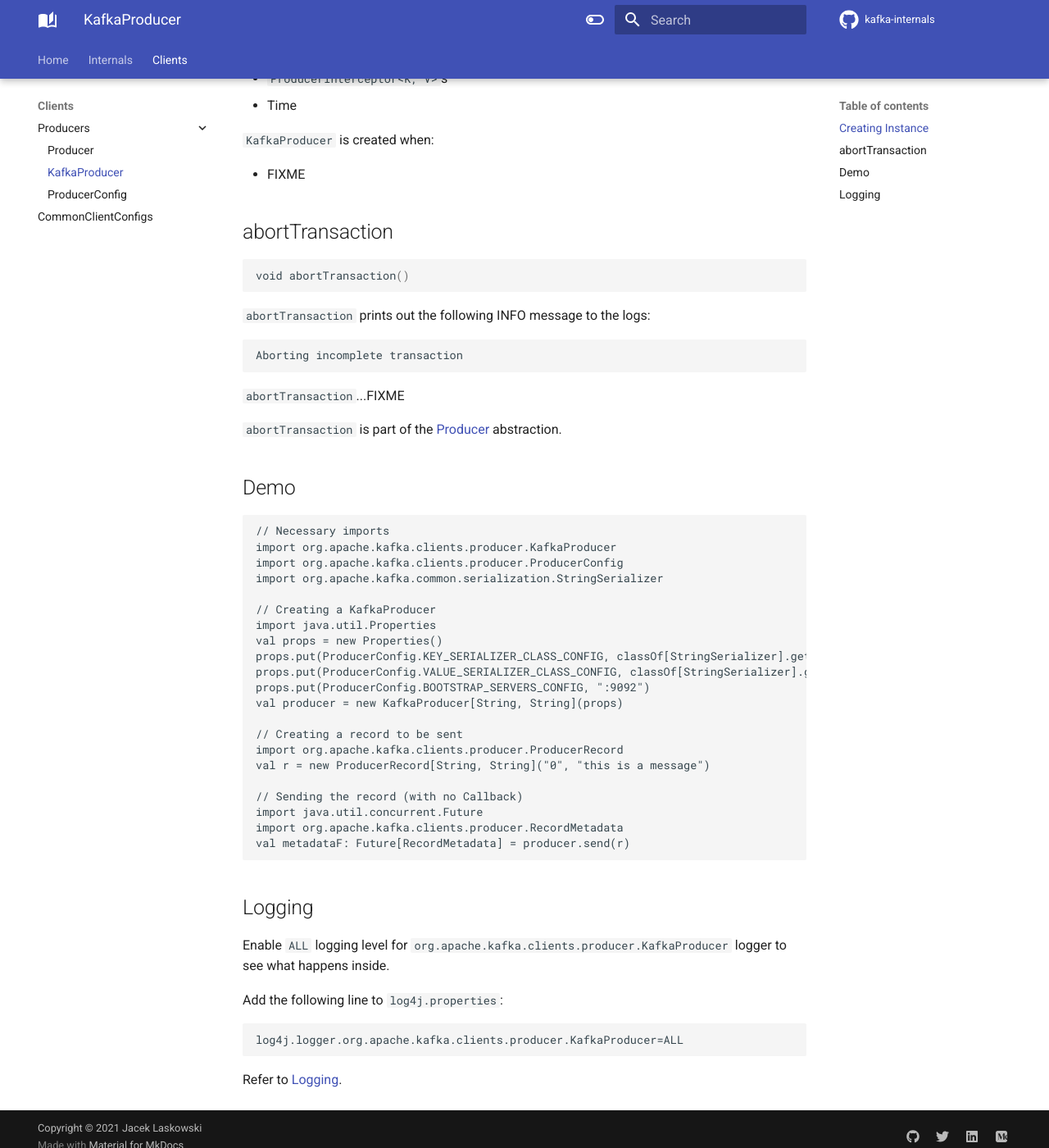
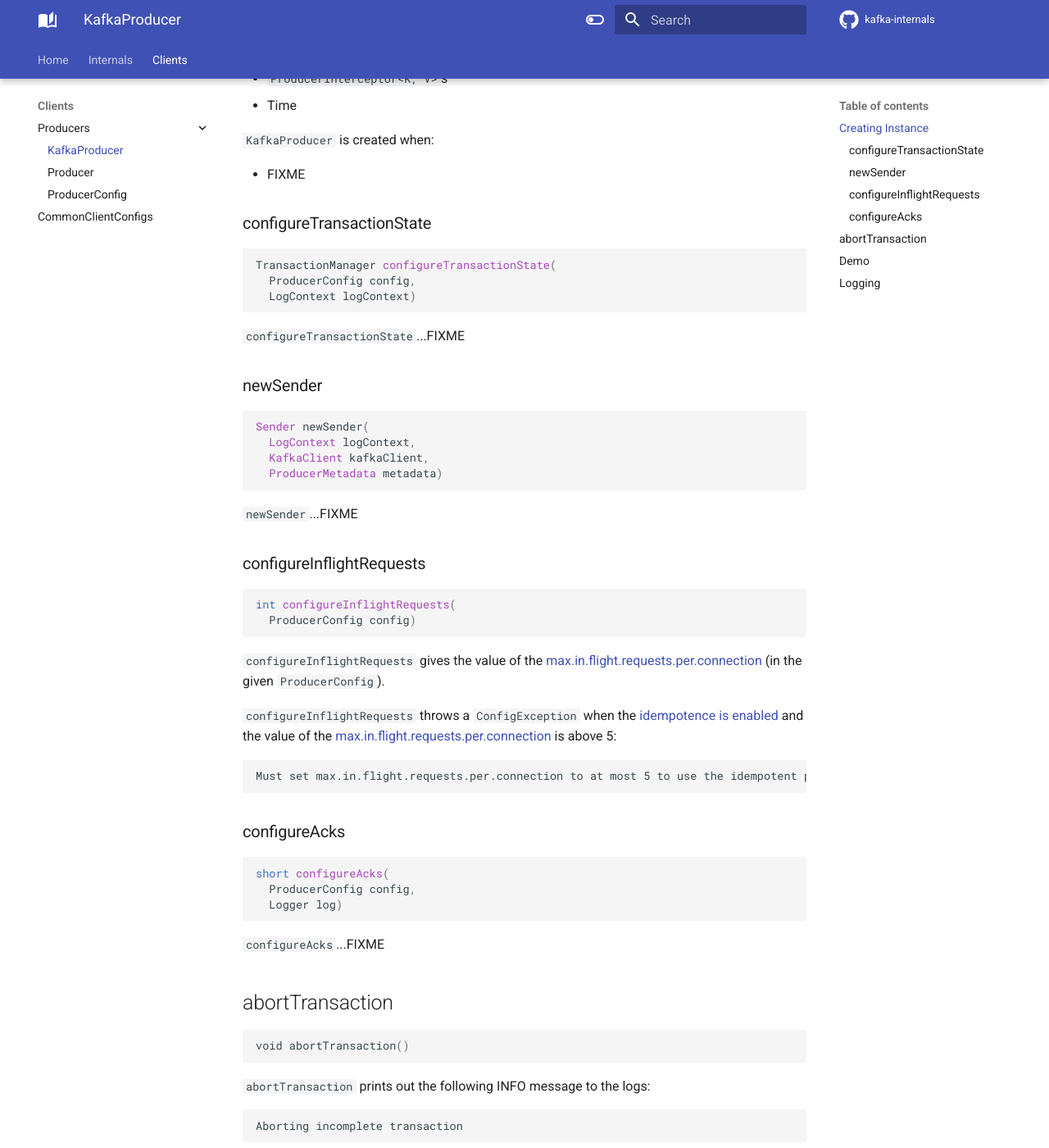
Before and after one commit to japila-books/kafka-internals, an MkDocs documentation site: the page built from docs/producer/KafkaProducer.md, in a window 1280 px wide and 1400 px high, scrolled down 471 px. Shown: the whole window at 82% size. Built offline with MkDocs 1.6.1 and Material for MkDocs 9.7.7, drawn with Linux system fonts in a browser that asks for light colours; comment, search, counter and statistics services are not loaded.

Commit message:
KafkaProducer

````diff
--- a/docs/producer/KafkaProducer.md
+++ b/docs/producer/KafkaProducer.md
@@ -17,6 +17,52 @@
 `KafkaProducer` is created when:
 
 * FIXME
+
+### <span id="configureTransactionState"> configureTransactionState
+
+```java
+TransactionManager configureTransactionState(
+  ProducerConfig config,
+  LogContext logContext)
+```
+
+`configureTransactionState`...FIXME
+
+### <span id="newSender"> newSender
+
+```scala
+Sender newSender(
+  LogContext logContext,
+  KafkaClient kafkaClient,
+  ProducerMetadata metadata)
+```
+
+`newSender`...FIXME
+
+### <span id="configureInflightRequests"> configureInflightRequests
+
+```java
+int configureInflightRequests(
+  ProducerConfig config)
+```
+
+`configureInflightRequests` gives the value of the [max.in.flight.requests.per.connection](ProducerConfig.md#max.in.flight.requests.per.connection) (in the given `ProducerConfig`).
+
+`configureInflightRequests` throws a `ConfigException` when the [idempotence is enabled](ProducerConfig.md#idempotenceEnabled) and the value of the [max.in.flight.requests.per.connection](ProducerConfig.md#max.in.flight.requests.per.connection) is above 5:
+
+```text
+Must set max.in.flight.requests.per.connection to at most 5 to use the idempotent producer.
+```
+
+### <span id="configureAcks"> configureAcks
+
+```java
+short configureAcks(
+  ProducerConfig config,
+  Logger log)
+```
+
+`configureAcks`...FIXME
 
 ## <span id="abortTransaction"> abortTransaction
 
--- a/mkdocs.yml
+++ b/mkdocs.yml
@@ -105,7 +105,7 @@ nav:
   - Clients:
     - Producers:
       - producer/index.md
+      - KafkaProducer: producer/KafkaProducer.md
       - Producer: producer/Producer.md
-      - KafkaProducer: producer/KafkaProducer.md
       - ProducerConfig: producer/ProducerConfig.md
     - CommonClientConfigs: CommonClientConfigs.md
````
Also changed, not shown: docs/CommonClientConfigs.md (+2 -0 lines), docs/producer/ProducerConfig.md (+21 -1 lines).
